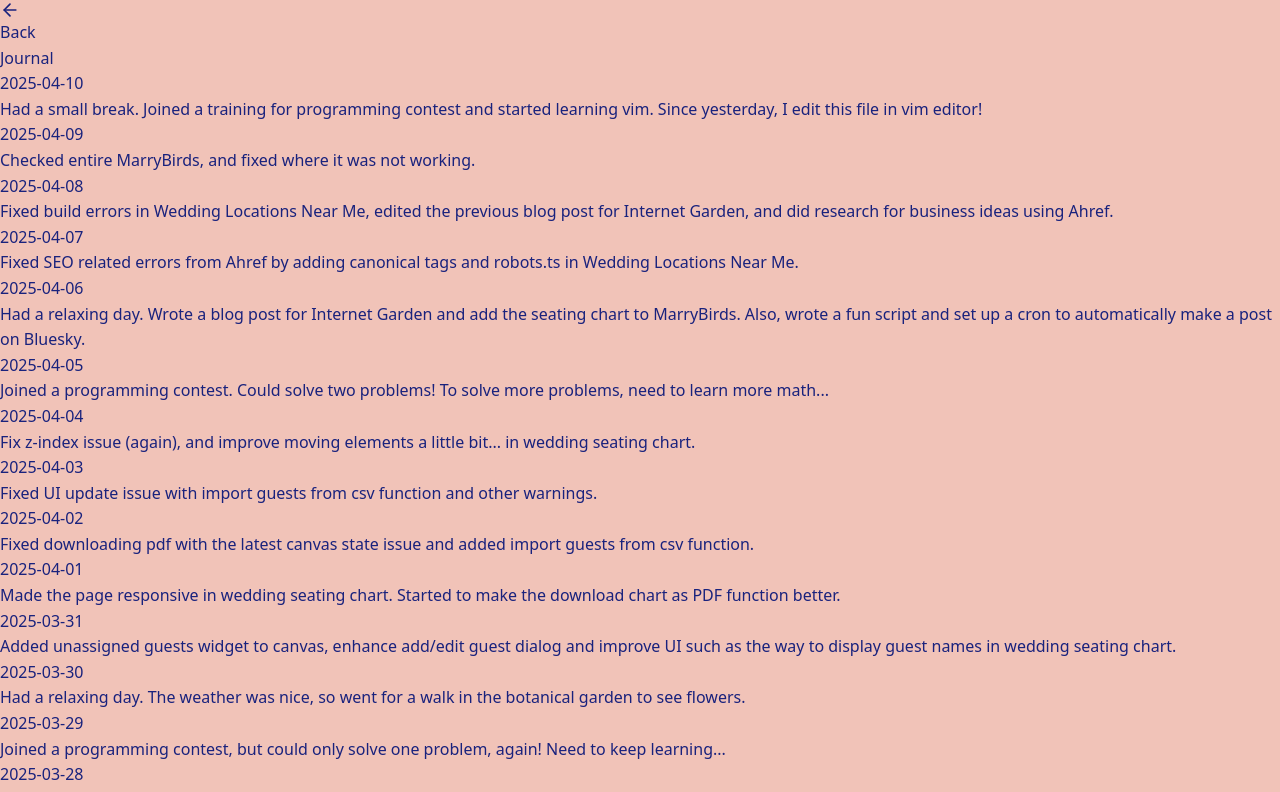
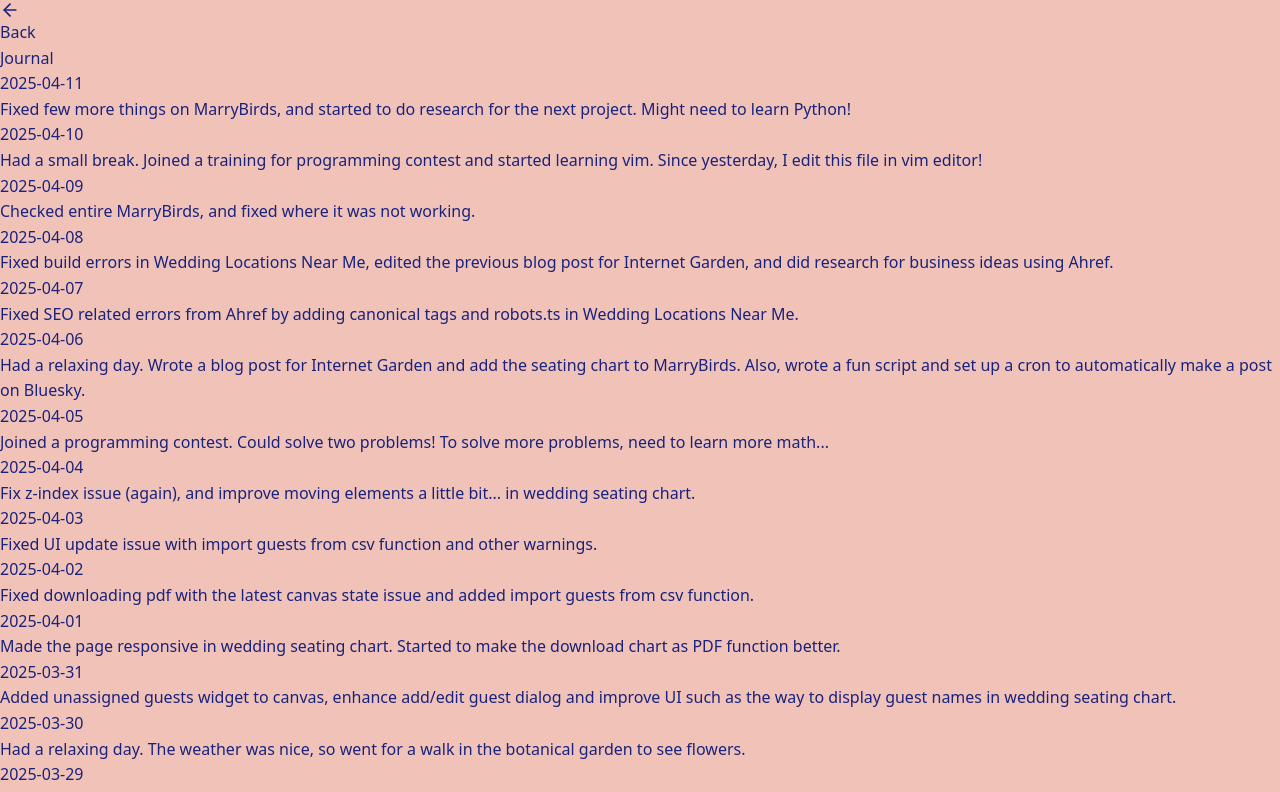
Before and after one commit to minamicode/minamicode.com, a Next.js app: page /journal in a window 1280 px wide. Shown: the top 792 px of the page. Built offline with nearby package versions, Linux system fonts and the light colour scheme.

Commit message:
add a journal entry

```diff
--- a/src/app/_components/JournalEntries.tsx
+++ b/src/app/_components/JournalEntries.tsx
@@ -6,6 +6,10 @@ type JournalEntry = {
 };
 
 const entries: JournalEntry[] = [
+  {
+    date: "2025-04-11",
+    text: "Fixed few more things on MarryBirds, and started to do research for the next project. Might need to learn Python!",
+  },
   {
     date: "2025-04-10",
     text: "Had a small break. Joined a training for programming contest and started learning vim. Since yesterday, I edit this file in vim editor!",
```
